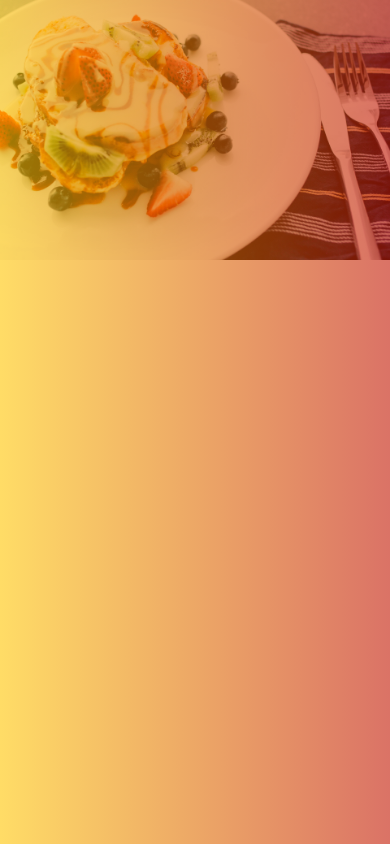
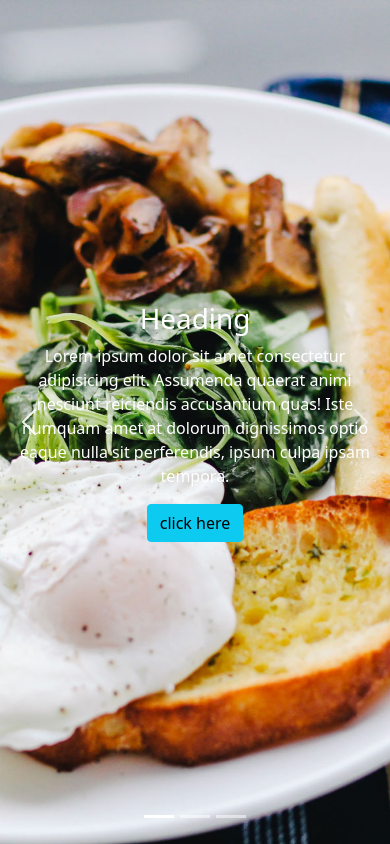
Before and after one commit to mahsamohseni2002/project-steak-house, a plain HTML site: page index.html in a window 390 px wide. Drawn offline with nearby package versions, Linux system fonts and the light colour scheme.

Commit message:
Fixed the carousel responsiveness

```diff
--- a/index.html
+++ b/index.html
@@ -1,40 +1,88 @@
-<!DOCTYPE html>
+<!doctype html>
 <html lang="en">
-<head>
-    <meta charset="UTF-8">
-    <meta http-equiv="X-UA-Compatible" content="IE=edge">
-    <meta name="viewport" content="width=device-width, initial-scale=1.0">
-    <title>Document</title>
+  <head>
+    <!-- Required meta tags -->
+    <meta charset="utf-8">
+    <meta name="viewport" content="width=device-width, initial-scale=1">
+    <!-- Bootstrap CSS -->
+    <link href="https://cdn.jsdelivr.net/npm/bootstrap@5.0.2/dist/css/bootstrap.min.css" rel="stylesheet" integrity="sha384-EVSTQN3/azprG1Anm3QDgpJLIm9Nao0Yz1ztcQTwFspd3yD65VohhpuuCOmLASjC" crossorigin="anonymous">
+    <!-- CSS link -->
     <link rel="stylesheet" href="dist/style.css">
-    <link href="https://cdn.jsdelivr.net/npm/bootstrap@5.0.2/dist/css/bootstrap.min.css" rel="stylesheet" integrity="sha384-EVSTQN3/azprG1Anm3QDgpJLIm9Nao0Yz1ztcQTwFspd3yD65VohhpuuCOmLASjC" crossorigin="anonymous">
+    <title>Steak House</title>
+  </head>
+  <body>
+
+    <!-- Carousel -->
+    <div id="carouselExampleCaptions" class="carousel slide" data-bs-ride="carousel">
+      <div class="carousel-indicators">
+        <button type="button" data-bs-target="#carouselExampleCaptions" data-bs-slide-to="0" class="active" aria-current="true" aria-label="Slide 1"></button>
+        <button type="button" data-bs-target="#carouselExampleCaptions" data-bs-slide-to="1" aria-label="Slide 2"></button>
+        <button type="button" data-bs-target="#carouselExampleCaptions" data-bs-slide-to="2" aria-label="Slide 3"></button>
+      </div>
+
+      <!-- carousel inner -->
+      <div class="carousel-inner">
+        <!-- carousel item -->
+        <div class="carousel-item active" style="background-image: url(./images/home-bg-slideshow3.jpg);">
+          <div class="container">
+            <div class="row justify-content-center text-center">
+              <div class="col-lg-8">
+                <h1>Heading</h1>
+                <p>Lorem ipsum dolor sit amet consectetur adipisicing elit. Assumenda quaerat animi nesciunt reiciendis accusantium quas! Iste numquam amet at dolorum dignissimos optio eaque nulla sit perferendis, ipsum culpa ipsam tempora.</p>
+                <a href="#" class="btn btn-info">click here</a>
+              </div>
+            </div>
+          </div>
+        </div>
+         <!-- carousel item -->
+        <div class="carousel-item" style="background-image: url(./images/home-bg-slideshow2.jpg);">
+          <div class="container">
+            <div class="row justify-content-center text-center">
+              <div class="col-lg-8">
+                <h1>Heading</h1>
+                <p>Lorem ipsum dolor sit amet consectetur adipisicing elit. Assumenda quaerat animi nesciunt reiciendis accusantium quas! Iste numquam amet at dolorum dignissimos optio eaque nulla sit perferendis, ipsum culpa ipsam tempora.</p>
+                <a href="#" class="btn btn-info">click here</a>
+              </div>
+            </div>
+          </div>
+        </div>
+        <!-- carousel item -->
+        <div class="carousel-item" style="background-image: url(./images/home-bg-slideshow1.jpg);">
+          <div class="container">
+            <div class="row justify-content-center text-center">
+              <div class="col-lg-8">
+                <h1>Heading</h1>
+                <p>Lorem ipsum dolor sit amet consectetur adipisicing elit. Assumenda quaerat animi nesciunt reiciendis accusantium quas! Iste numquam amet at dolorum dignissimos optio eaque nulla sit perferendis, ipsum culpa ipsam tempora.</p>
+                <a href="#" class="btn btn-info">click here</a>
+              </div>
+            </div>
+          </div>
+        </div>
+        <!-- //carousel item -->
+      </div>
+       <!-- //carousel inner -->
+      <button class="carousel-control-prev" type="button" data-bs-target="#carouselExampleCaptions" data-bs-slide="prev">
+        <span class="carousel-control-prev-icon" aria-hidden="true"></span>
+        <span class="visually-hidden">Previous</span>
+      </button>
+      <button class="carousel-control-next" type="button" data-bs-target="#carouselExampleCaptions" data-bs-slide="next">
+        <span class="carousel-control-next-icon" aria-hidden="true"></span>
+        <span class="visually-hidden">Next</span>
+      </button>
+    </div>
 
 
-</head>
-<body>
+
+    <!-- //Carousel -->
 
 
 
 
 
-  <div id="carousel-around" class="carousel slide carousel-fade" data-bs-ride="carousel">
-    <div id="carousel-inside" class="carousel-inner dark">
-      <div id="items" class="carousel-item active " data-bs-interval="2000">
-        <img src="images/home-bg-slideshow3.jpg" class="d-block w-100" alt="">
-      </div>
-      <div id="items" class="carousel-item" data-bs-interval="2000">
-        <img src="images/home-bg-slideshow2.jpg" class="d-block w-100" alt="">
-      </div>
-      <div id="items" class="carousel-item">
-        <img src="images/home-bg-slideshow1.jpg" class="d-block w-100" alt="">
-      </div>
-    </div>
-  </div>
+    <!-- Bootstrap js -->
+    <script src="https://cdn.jsdelivr.net/npm/bootstrap@5.0.2/dist/js/bootstrap.bundle.min.js" integrity="sha384-MrcW6ZMFYlzcLA8Nl+NtUVF0sA7MsXsP1UyJoMp4YLEuNSfAP+JcXn/tWtIaxVXM" crossorigin="anonymous"></script>
 
 
 
-
-
-<script src="https://cdn.jsdelivr.net/npm/bootstrap@5.0.2/dist/js/bootstrap.bundle.min.js" integrity="sha384-MrcW6ZMFYlzcLA8Nl+NtUVF0sA7MsXsP1UyJoMp4YLEuNSfAP+JcXn/tWtIaxVXM" crossorigin="anonymous"></script>
-
-</body>
+  </body>
 </html>
--- a/scss/globals/_boilerplate.scss
+++ b/scss/globals/_boilerplate.scss
@@ -1,13 +1,8 @@
-html{
+html,body{
+    height: 100%;
     box-sizing: border-box;
-    font-size: 100%;
 }
 
 *, *::before , *::after{
     box-sizing: inherit;
 }
-
-body{
-    margin: 0;
-    padding: 0;
-}
--- a/scss/style.scss
+++ b/scss/style.scss
@@ -1,29 +1,18 @@
 @import'globals';
 
-
-#carousel-inside{
-  height: auto;
-  position: relative;
-  z-index: 0;
+.carousel-item{
+  height: 100vh;
+  background-size: cover;
+  background-position:center;
+}
+.carousel-item .container{
+  height: 100%;
+  display: flex;
+  align-items: center;
+  color: white;
 }
 
+// .carousel-item h1{}
 
- #carousel-inside::before{
-    content: "";
-    display: block;
-    position: absolute;
-    top: 0;
-    bottom: 0;
-    left: 0;
-    right: 0;
-    background: linear-gradient(to left, #c21500, #ffc500);
-    opacity: 0.6;
-    z-index: 2;
-    width: 100%;
-    height: 100%;
- }
 
- #items{
-  height: 100vh;
-
- }
+// .carousel-item p{}
```
Also changed, not shown: dist/style.css, 1 other file.
